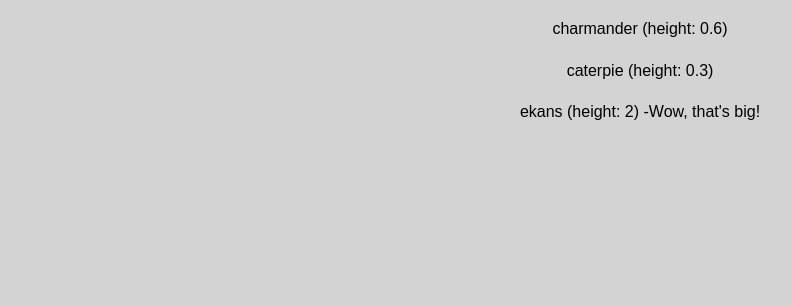
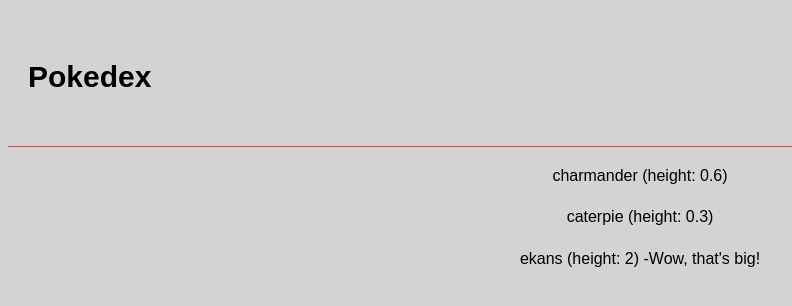
Before and after one commit to CSettle1/FoodCourtS, a plain HTML site: page index.html in a window 1280 px wide. Shown: the whole page, without its empty margins (0-792 px from the left). Drawn offline with Linux system fonts and the light colour scheme.

Commit message:
updated styles.css
if applied this commit will have updated the styles.css

```diff
--- a/css/styles.css
+++ b/css/styles.css
@@ -59,6 +59,13 @@ h2 {
 h3 {
   font-size: 18px;
   font-weight: var(--header-font-weight);
+}
+
+.page-title {
+  display: inline-block;
+  flex-direction: column;
+  text-align: center;
+  justify-content: center;
 }
 
 .standard-body {
--- a/index.html
+++ b/index.html
@@ -7,6 +7,11 @@
   <link rel="stylesheet" type="text/css" href="css/styles.css">
 </head>
 <body>
+  <header class="page-header">
+    <section class="page-title">
+    <h1>Pokedex</h1>
+  </section>
+  </header>
   <div class="page-body">
   <script src="js/scripts.js"> </script>
 </div>
```
